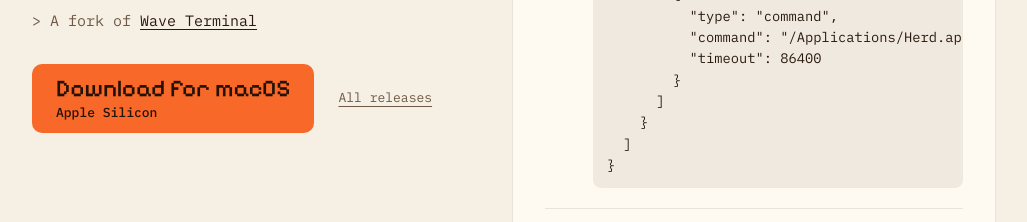
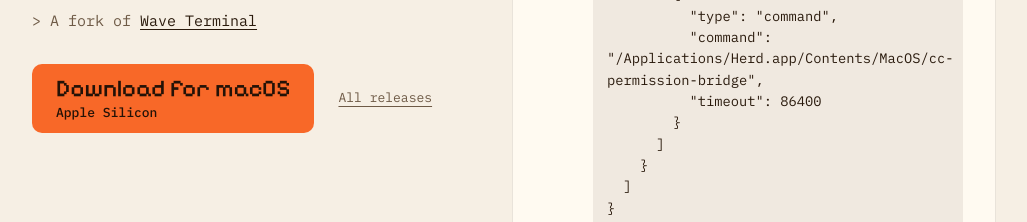
Before and after one commit to dan-cunha/herd-releases, a plain HTML site: page index.html in a window 1280 px wide. Shown: the part 572-794 px from the top of the page, without its empty margins (126-1153 px from the left). Drawn offline with Linux system fonts and the light colour scheme; no server answers.

Commit message:
Wrap the step 3 hook block inside itself
❉✽❉

```diff
--- a/index.html
+++ b/index.html
@@ -207,6 +207,8 @@
     padding: 12px 14px;
     border-radius: 8px;
     overflow-x: auto;
+    white-space: pre-wrap;
+    overflow-wrap: anywhere;
   }
   pre code {
     font-size: inherit;
@@ -244,7 +246,6 @@
   .copy:hover { background-color: var(--accent-hover); }
   .copy:active { transform: scale(0.98); }
   .copy:focus-visible { outline: 3px solid var(--ink); outline-offset: 4px; }
-  .agent pre { white-space: pre-wrap; overflow-wrap: anywhere; }
 
   .requirements {
     margin: 4px 0 0;
```
